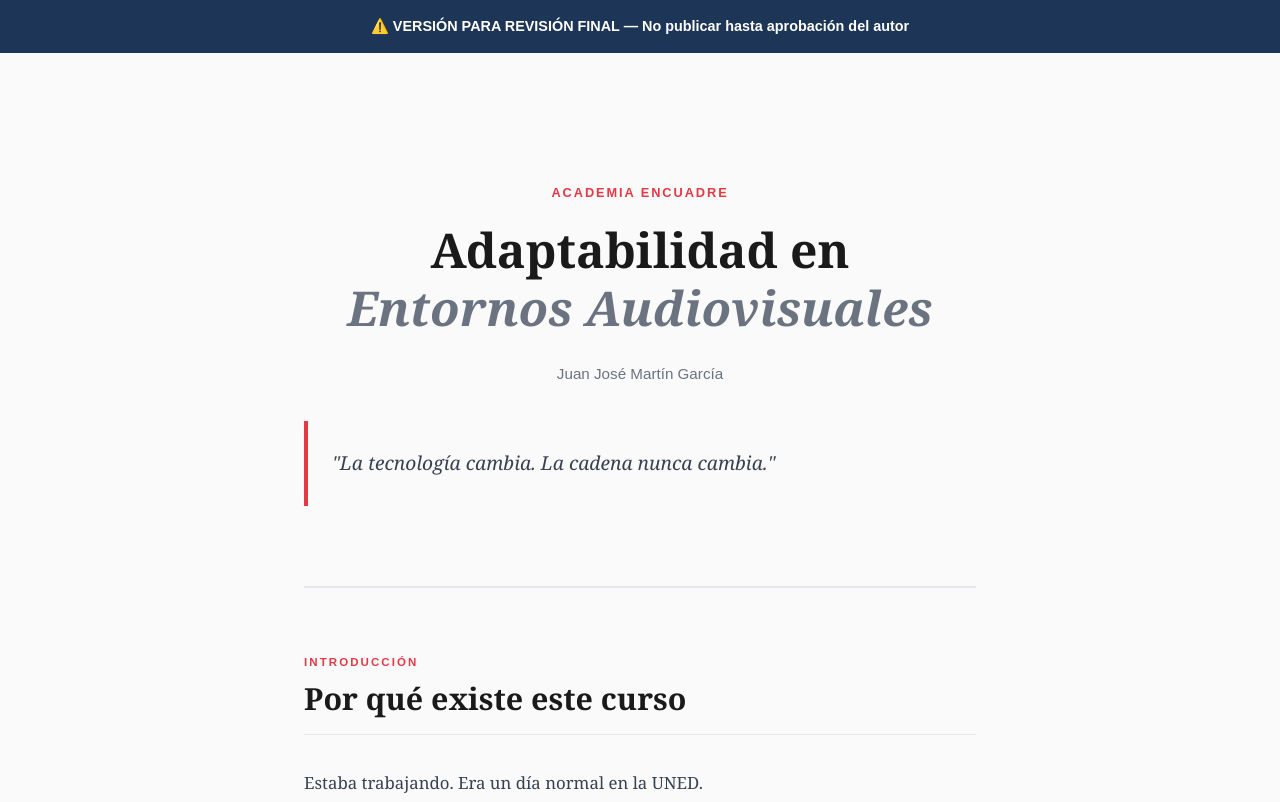
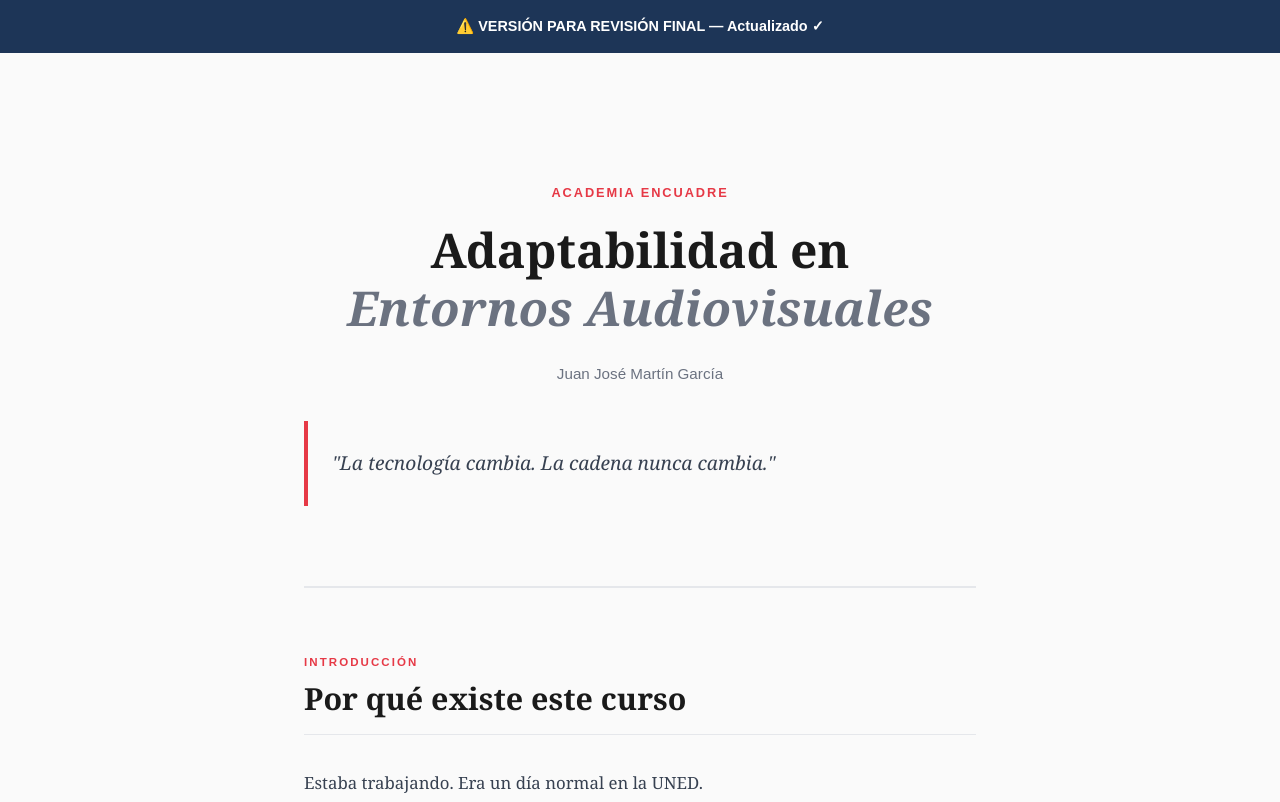
Before and after one commit to academiaencuadre/academia-encuadre, a website: page curso-adaptabilidad-revision.html in a window 1280 px wide. Shown: the top 802 px of the page. Drawn offline with Linux system fonts and the light colour scheme.

Commit message:
Test: cambio visible en banner para verificar deploy

```diff
--- a/curso-adaptabilidad-revision.html
+++ b/curso-adaptabilidad-revision.html
@@ -121,7 +121,7 @@
 </head>
 <body>
 
-<div class="banner">⚠️ VERSIÓN PARA REVISIÓN FINAL — No publicar hasta aprobación del autor</div>
+<div class="banner">⚠️ VERSIÓN PARA REVISIÓN FINAL — Actualizado ✓</div>
 
 <div class="contenido">
 
```
